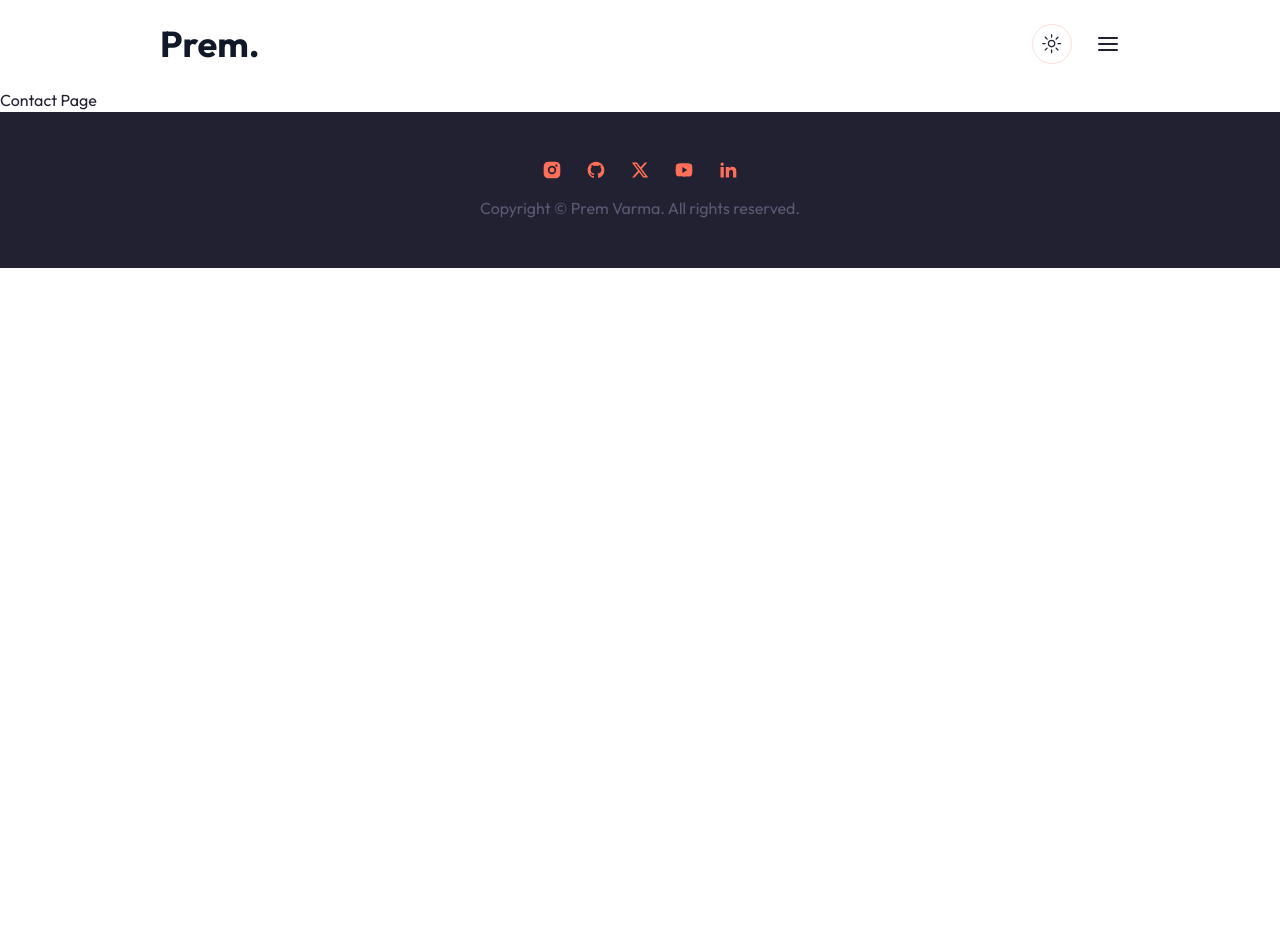
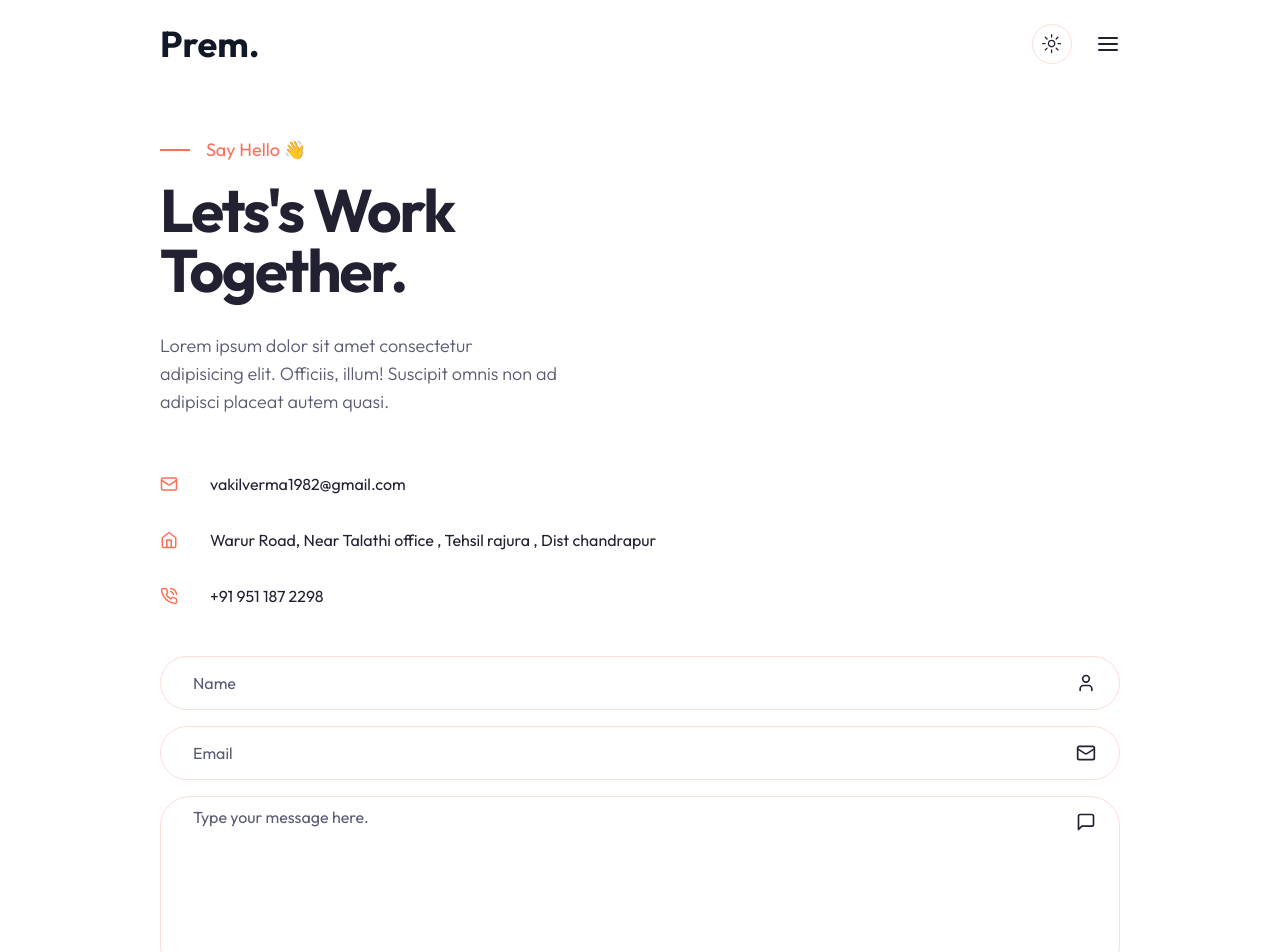
Before and after one commit to premvarma2002/nextjs-shadcn.ui-portfolio, a Next.js app: page /contact in a window 1280 px wide. Shown: the top 952 px of the page. Before the commit the page ends 800 px from the top, so only its background shows below. Built offline with nearby package versions, Linux system fonts and the light colour scheme.

Commit message:
project ready

```diff
--- a/app/contact/page.jsx
+++ b/app/contact/page.jsx
@@ -1,9 +1,52 @@
-import React from 'react'
+import { MailIcon, HomeIcon, PhoneCall } from "lucide-react";
+import Form from "@/components/Form";
 
 const Contact = () => {
   return (
-    <div>Contact Page</div>
-  )
-}
+    <section>
+      <div className="container mx-auto">
+      {/* Text & Illustration */}
+      <div className="grid xl:grid-cols-2 pt-12 xl:h-[480px] mb-6 xl:mb-24">
+        {/* text  */}
+        <div className="flex flex-col justify-center">
+          <div className="flex items-center gap-x-4 text-primary text-lg mb-4">
+            <span className="w-[30px] h-[2px] bg-primary"></span>
+            Say Hello 👋
+          </div>
+          <h1 className="h1 max-w-md mb-8">Lets's Work Together.</h1>
+          <p className="subtitle max-w-[400px]">
+            Lorem ipsum dolor sit amet consectetur adipisicing elit. Officiis,
+            illum! Suscipit omnis non ad adipisci placeat autem quasi.
+          </p>
+        </div>
+        {/* illustration  */}
+        <div className="hidden xl:flex w-full bg-contact_illustration_light dark:bg-contact_illustration_dark bg-contain bg-top bg-no-repeat"></div>
+      </div>
+      {/* info text & form  */}
+      <div className="grid xl:grid-cols-2 mb-24 xl:mb-32">
+        {/* info text  */}
+        <div className="flex flex-col gap-y-8 xl:gap-y-14 mb-12 xl:mb-24 text-base xl:text-lg">
+          {/* mail  */}
+          <div className="flex items-center gap-x-8">
+          <MailIcon size={18} className="text-primary" />
+          <div>vakilverma1982@gmail.com</div>
+          </div>
+          {/* address  */}
+          <div className="flex items-center gap-x-8">
+          <HomeIcon size={18} className="text-primary" />
+          <div>Warur Road, Near Talathi office , Tehsil rajura , Dist chandrapur</div>
+          </div>
+          {/* phone  */}
+          <div className="flex items-center gap-x-8">
+          <PhoneCall size={18} className="text-primary" />
+          <div>+91 951 187 2298</div>
+          </div>
+        </div>
+       <Form />
+      </div>
+      </div>
+    </section>
+  );
+};
 
-export default Contact
+export default Contact;
--- /dev/null
+++ b/components/Form.jsx
@@ -0,0 +1,33 @@
+'use client'
+
+import { Button } from "./ui/button"
+import { Input } from "./ui/input"
+import { Textarea } from "./ui/textarea"
+import { User , MailIcon ,ArrowRightIcon, MessageSquare } from 'lucide-react'
+
+const Form = () => {
+  return (
+    <form className="flex flex-col gap-y-4">
+        {/* input  */}
+        <div className="relative flex items-center">
+            <Input type='name' id='name' placeholder='Name'/>
+            <User className="absolute right-6" size={20}/>
+        </div>
+        {/* input  */}
+        <div className="relative flex items-center">
+            <Input type='email' id='email' placeholder='Email'/>
+            <MailIcon className="absolute right-6" size={20}/>
+        </div>
+        {/* input  */}
+        <div className="relative flex items-center">
+            <Textarea  placeholder='Type your message here.'/>
+            <MessageSquare className="absolute top-4 right-6" size={20}/>
+        </div>
+        <Button className='flex items-center gap-x-1 max-w-[166px]'>Let's Talk
+        <ArrowRightIcon size={20}/></Button>
+
+    </form>
+  )
+}
+
+export default Form
--- a/components/ui/input.jsx
+++ b/components/ui/input.jsx
@@ -7,7 +7,7 @@
     (<input
       type={type}
       className={cn(
-        "flex h-10 w-full rounded-md border border-input bg-background px-3 py-2 text-sm ring-offset-background file:border-0 file:bg-transparent file:text-sm file:font-medium placeholder:text-muted-foreground focus-visible:outline-none focus-visible:ring-2 focus-visible:ring-ring focus-visible:ring-offset-2 disabled:cursor-not-allowed disabled:opacity-50",
+        "flex h-[54px] w-full rounded-full border border-input bg-background px-8 py-2 text-base ring-offset-background file:border-0 file:bg-transparent file:text-sm file:font-medium placeholder:text-muted-foreground focus-visible:outline-none focus-visible:ring-2 focus-visible:ring-ring focus-visible:ring-offset-2 disabled:cursor-not-allowed disabled:opacity-50",
         className
       )}
       ref={ref}
--- a/components/ui/textarea.jsx
+++ b/components/ui/textarea.jsx
@@ -6,7 +6,7 @@
   return (
     (<textarea
       className={cn(
-        "flex min-h-[80px] w-full rounded-md border border-input bg-background px-3 py-2 text-sm ring-offset-background placeholder:text-muted-foreground focus-visible:outline-none focus-visible:ring-2 focus-visible:ring-ring focus-visible:ring-offset-2 disabled:cursor-not-allowed disabled:opacity-50",
+        "flex min-h-[180px] w-full rounded-[30px] border border-input bg-background px-8 py-2 text-base ring-offset-background placeholder:text-muted-foreground focus-visible:outline-none focus-visible:ring-2 focus-visible:ring-ring focus-visible:ring-offset-2 disabled:cursor-not-allowed disabled:opacity-50",
         className
       )}
       ref={ref}
--- a/tailwind.config.js
+++ b/tailwind.config.js
@@ -88,6 +88,8 @@
         dots_dark: 'url(/dots-dark.svg)',
         work_project_bg_light: 'url(/work/project-bg-light.png)',
         work_project_bg_dark: 'url(/work/project-bg-dark.png)',
+        contact_illustration_light: 'url(/contact/illustration-light.svg)',
+        contact_illustration_dark: 'url(/contact/illustration-dark.svg)',
       }
     },
   },
```
